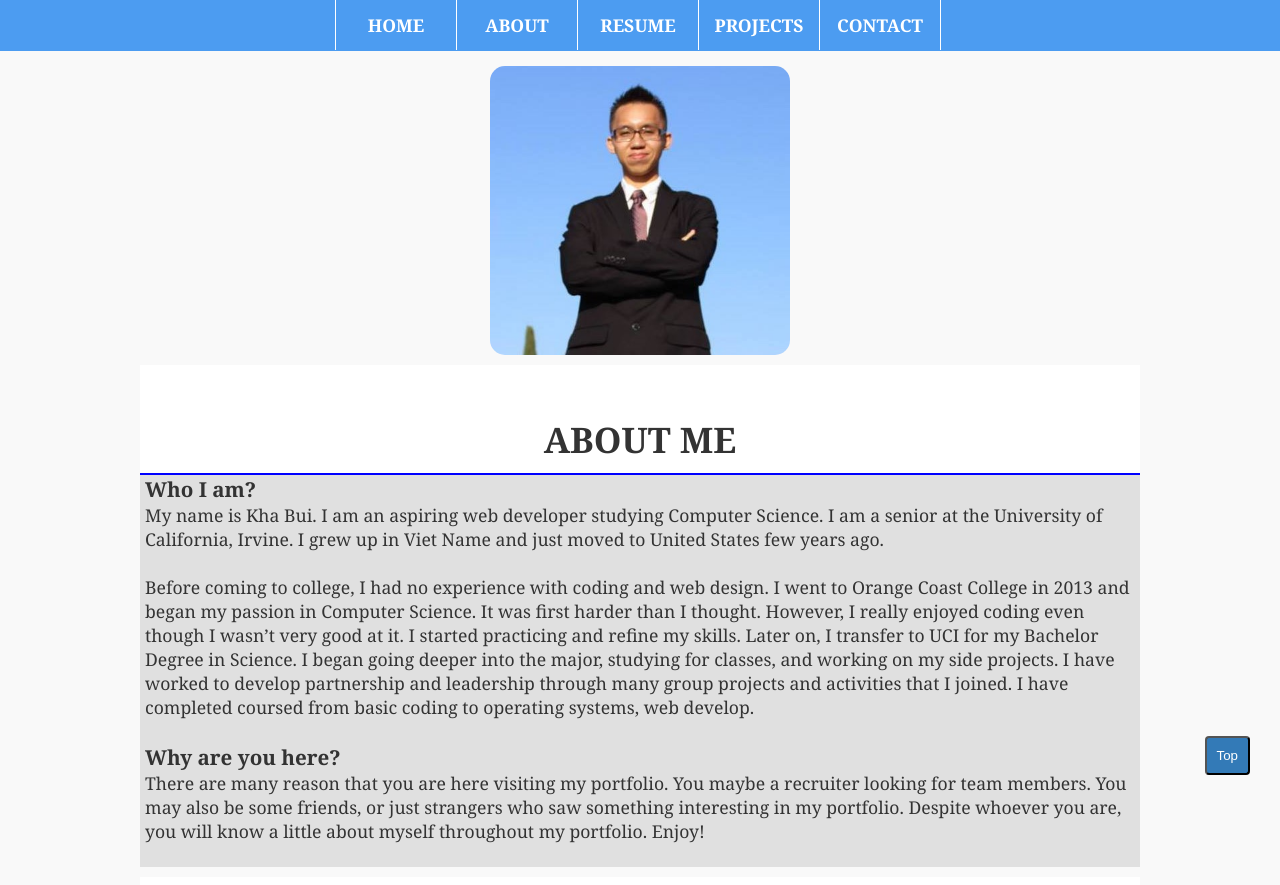
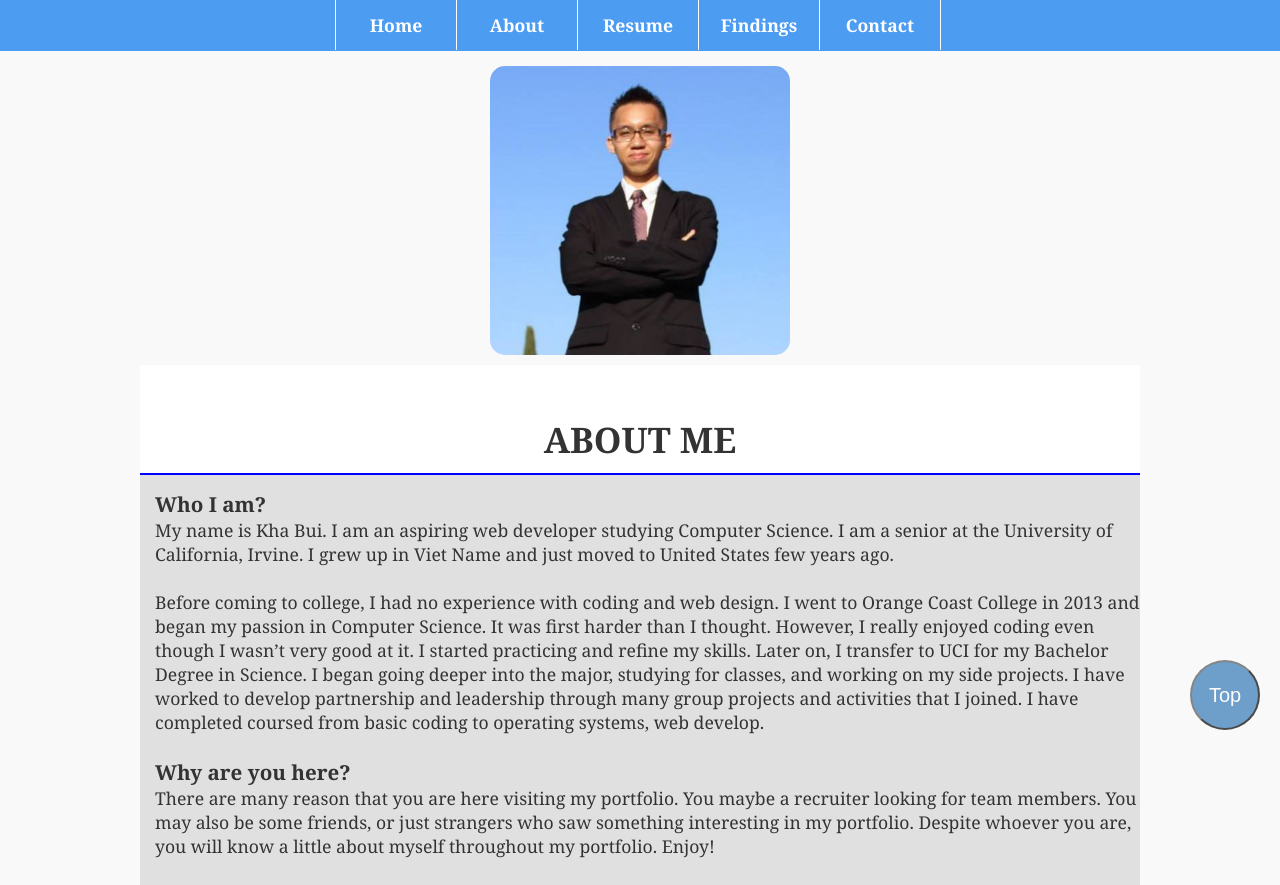
Before and after one commit to khadbui94/Portfolio, a plain HTML site: page index.html in a window 1280 px wide. Shown: the top 885 px of the page. Drawn offline with nearby package versions, Linux system fonts and the light colour scheme.

Commit message:
Add files via upload

```diff
--- a/index.html
+++ b/index.html
@@ -16,11 +16,11 @@
 
     <nav id="myNav" class="navbar">
         <ul>
-            <li><a href="#">HOME</a></li>
-            <li><a href="#about">ABOUT</a></li>
-            <li><a href="#resume">RESUME</a></li>
-            <li><a href="#projects">PROJECTS</a></li>
-            <li><a href="#contact">CONTACT</a></li>
+            <li><a href="#">Home</a></li>
+            <li><a href="#about">About</a></li>
+            <li><a href="#resume">Resume</a></li>
+            <li><a href="https://khadbui94.github.io/Final/">Findings</a></li>
+            <li><a href="#contact">Contact</a></li>
         </ul>
         <a href="#" id="toggle">MENU</a>
     </nav>
--- a/style.css
+++ b/style.css
@@ -86,8 +86,7 @@ body {
     display: block;
     text-align: left;
     height: auto;
-    padding-right: 5px;
-    padding-left: 5px;
+    padding: 15px;
 }
 
 .container {
@@ -270,20 +269,24 @@ footer {
 }
 
 #topBtn {
-    display: none;
     position: fixed;
-    bottom: 25px;
-    right: 30px;
+    bottom: 70px;
+    right: 20px;
     background-color: #337ab7;
     color: white;
     cursor: pointer;
-    border-radius: 4px;
-    padding: 10px;
     display: block;
+    opacity: 0.7;
+    width: 70px;
+    height: 70px;
+    border-radius: 100%;
+    font-size: 20px;
 }
 
 #topBtn:hover {
-    background-color: #444;
+     background-color: lightcoral;
+    opacity: 1;
+    color: white;
 }
 
 @media only screen and (max-width: 650px) {
```
